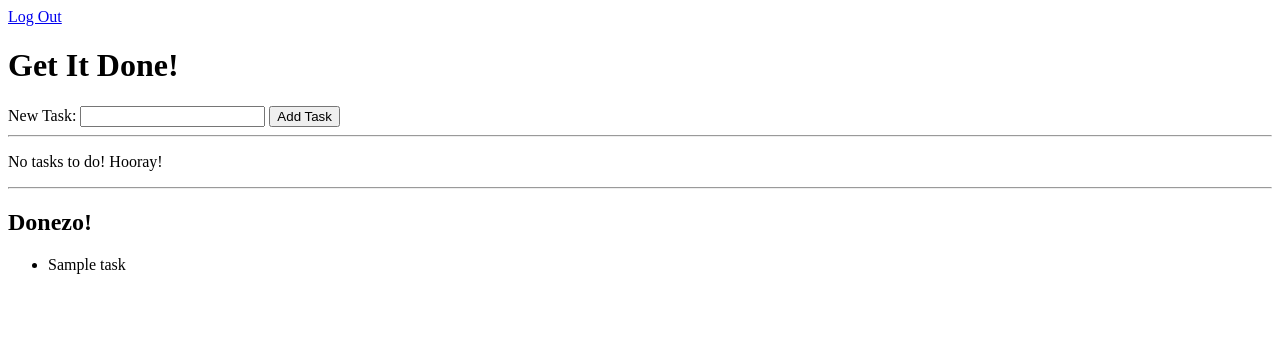
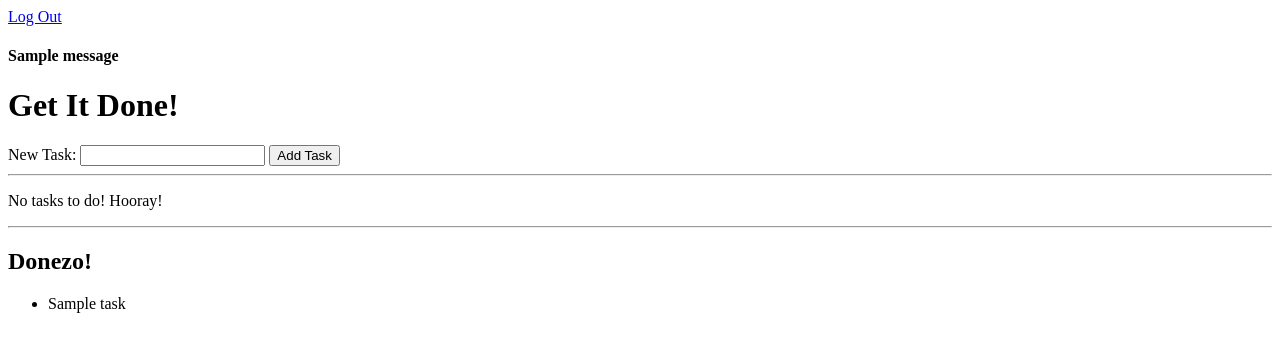
Before and after one commit to hendricksonsarahl/get-it-done, a Flask app: page / in a window 1280 px wide. Shown: the top 352 px of the page. Run offline with Flask 2, Linux system fonts and the light colour scheme; the visitor is signed in with stand-in values (Sample User, id 1); tables that the repository leaves empty hold one stand-in row (values such as "Sample post"); one stand-in notice (Sample message) is shown.

Commit message:
Implemeted flash messaging for success/error messages

```diff
--- a/get-it-done/main.py
+++ b/get-it-done/main.py
@@ -1,4 +1,4 @@
-from flask import Flask, request, redirect, render_template, session
+from flask import Flask, request, redirect, render_template, session, flash
 from flask_sqlalchemy import SQLAlchemy
 
 app = Flask(__name__)
@@ -42,11 +42,11 @@ def login():
         user = User.query.filter_by(email=email).first()
         session['email'] = email
         if user and user.password == password:
-            # TODO remember that user is logged in
+            flash("Login successful", category='message')
             return redirect('/')
         else:
             # Error message for failed login
-            return '<h1>Error! Email and/or password is not found</h1>'
+            flash("Error: Email/Password combination not found, please check entries and try again", category='error')
 
 
     return render_template('login.html')
@@ -66,14 +66,11 @@ def register():
             new_user = User(email, password)
             db.session.add(new_user)
             db.session.commit()
-            # TODO remember the user, "logged in" state
+            flash("Registration successful", category='message')
             return redirect('/')
         else:
-            # TODO better response messaging
-            return "<h1>Error: User with this email already exists, please login or create an account with a different email address</h1>"
-
-
-    return render_template('register.html')
+            flash("Login successful", category='message')
+            return render_template('register.html')
 
 @app.before_request
 def require_login():
@@ -84,6 +81,7 @@ def require_login():
 @app.route('/logout')
 def logout():
     del session['email']
+    flash("Logout successful", category='message')
     return redirect('/')
 
 @app.route('/', methods=['POST', 'GET'])
--- a/get-it-done/templates/base.html
+++ b/get-it-done/templates/base.html
@@ -1,12 +1,29 @@
 <!doctype html>
 <html>
     <head>
-        <title>{{title}}</title>
-            <div>
-                <a href="./logout">Log Out</a>
-            </div>
+        <style>
+            .error {
+                color: red;
+            }
+
+            .message {
+                color: teal;
+            }
+        </style>
+            <title>{{title}}</title>
+                <div>
+                    <a href="./logout">Log Out</a>
+                </div>
     </head>
 <body>
+
+    {% with messages = get_flashed_messages(with_categories=True) %}
+
+        {% for category,message in messages %}
+            <h4 class="{{category}}">{{message}}</h4>
+        {% endfor %}
+
+    {% endwith %}
 
     {% block content %}
     {% endblock %}
```
